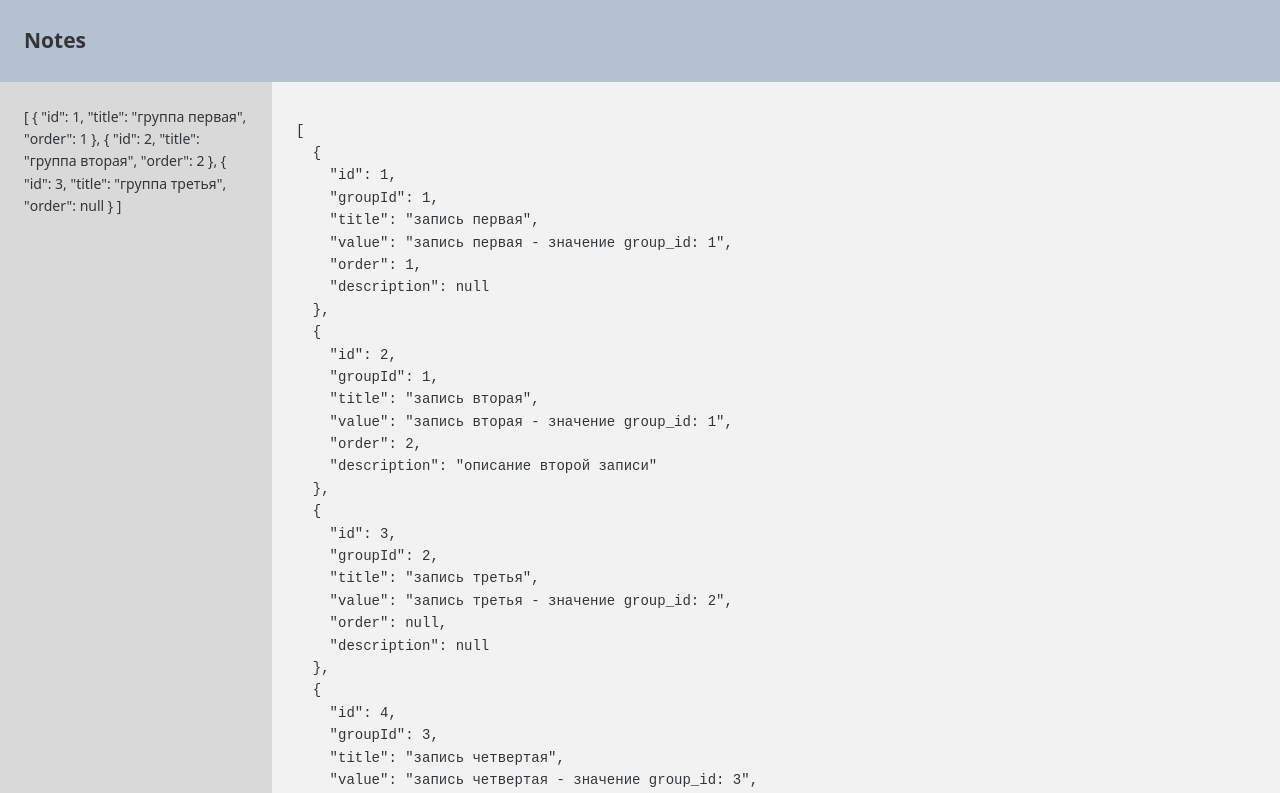
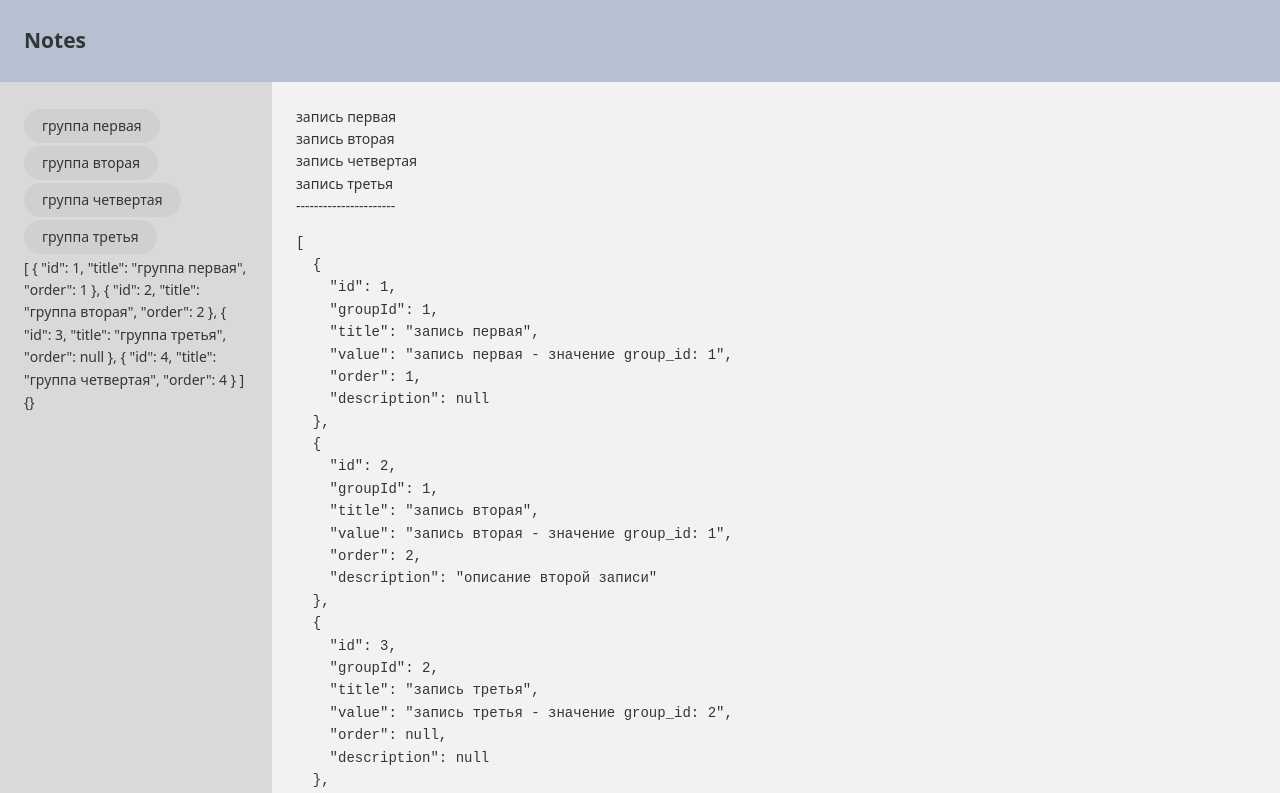
Before and after one commit to V-Grigory/notes, a Vue app in the folder front-vue3/: page / in a window 1280 px wide. Shown: the top 793 px of the page. Built offline with nearby package versions, Linux system fonts and the light colour scheme.

Commit message:
Add notes list component

```diff
--- a/front-vue3/src/App.vue
+++ b/front-vue3/src/App.vue
@@ -11,7 +11,7 @@
         </n-layout-sider>
 
         <n-layout-content content-style="padding: 24px;">
-          <pre>{{ notes }}</pre>
+          <notes-list />
         </n-layout-content>
       </n-layout>
 
@@ -21,19 +21,8 @@
 </template>
 
 <script setup lang="ts">
-import { ref } from "vue";
-import { serviceProvider } from "@/serviceProvider/serviceProvider";
-import type { INoteData } from "@/entities";
 import GroupsList from "@/components/groups/GroupsList.vue";
-
-const notes = ref<Array<INoteData>>([]);
-
-const getNotes = (): void => {
-  serviceProvider.notes
-    .getAllNotes()
-    .then((notesData: INoteData[] | []) => (notes.value = notesData));
-};
-getNotes();
+import NotesList from "@/components/notes/NotesList.vue";
 </script>
 
 <style scoped>
--- a/front-vue3/src/api/group/in-memory/groupData.json
+++ b/front-vue3/src/api/group/in-memory/groupData.json
@@ -13,5 +13,10 @@
     "id": 3,
     "title": "группа третья",
     "order": null
+  },
+  {
+    "id": 4,
+    "title": "группа четвертая",
+    "order": 4
   }
 ]
--- a/front-vue3/src/components/groups/GroupsList.vue
+++ b/front-vue3/src/components/groups/GroupsList.vue
@@ -1,5 +1,18 @@
 <template>
+  <n-button
+    v-for="(group, index) in store.sortedGroups"
+    :key="index"
+    @click="selectGroup(group)"
+    strong
+    secondary
+    round
+    class="button"
+  >
+    {{ group.title }}
+  </n-button>
   {{ store.groups }}
+  <br>
+  {{ store.selectedGroup }}
 </template>
 
 <script setup lang="ts">
@@ -17,6 +30,16 @@ const getGroups = (): void => {
 };
 
 getGroups();
+
+const selectGroup = (group: IGroupData): void => {
+  store.selectGroup(group);
+};
 </script>
 
-<style scoped></style>
+<style scoped>
+.button {
+  display: block;
+  text-wrap: initial;
+  margin: 3px 0;
+}
+</style>
--- /dev/null
+++ b/front-vue3/src/components/notes/NotesList.vue
@@ -0,0 +1,29 @@
+<template>
+  <div
+    v-for="(note, index) in store.sortedNotes"
+    :key="index"
+    class="note"
+  >
+    {{ note.title }}
+  </div>
+  ----------------------
+  <pre>{{ store.notes }}</pre>
+</template>
+
+<script setup lang="ts">
+import { serviceProvider } from "@/serviceProvider/serviceProvider";
+import { useNoteStore } from "@/stores/note";
+import type { INoteData } from "@/entities";
+
+const store = useNoteStore();
+
+const getNotes = (): void => {
+  serviceProvider.notes
+    .getAllNotes()
+    .then((notesData: INoteData[] | []) => (store.notes = notesData));
+};
+
+getNotes();
+</script>
+
+<style scoped></style>
--- a/front-vue3/src/stores/group.ts
+++ b/front-vue3/src/stores/group.ts
@@ -4,12 +4,28 @@ import type { IGroupData } from "@/entities";
 
 export const useGroupStore = defineStore("group", () => {
   const groups = ref<Array<IGroupData>>([]);
+  const selectedGroup = ref<IGroupData | {}>({});
 
-  // const doubleCount = computed(() => count.value * 2);
+  const sortedGroups = computed((): Array<IGroupData> | [] => {
+    const orderedGroups: Array<IGroupData> | [] = groups.value.filter(
+      (group: IGroupData) => group.order
+    );
+    const unOrderedGroups: Array<IGroupData> | [] = groups.value.filter(
+      (group: IGroupData) => !group.order
+    );
 
-  // function increment() {
-  //   count.value++;
-  // }
+    return [
+      ...orderedGroups.sort((a: IGroupData, b: IGroupData) => {
+        // @ts-ignore
+        return a.order - b.order;
+      }),
+      ...unOrderedGroups,
+    ];
+  });
 
-  return { groups };
+  function selectGroup(group: IGroupData): void {
+    selectedGroup.value = group;
+  }
+
+  return { groups, selectedGroup, sortedGroups, selectGroup };
 });
--- /dev/null
+++ b/front-vue3/src/stores/note.ts
@@ -0,0 +1,26 @@
+import { ref, computed } from "vue";
+import { defineStore } from "pinia";
+import type { INoteData } from "@/entities";
+
+export const useNoteStore = defineStore("note", () => {
+  const notes = ref<Array<INoteData>>([]);
+
+  const sortedNotes = computed((): Array<INoteData> | [] => {
+    const orderedNotes: Array<INoteData> | [] = notes.value.filter(
+      (note: INoteData) => note.order
+    );
+    const unOrderedNotes: Array<INoteData> | [] = notes.value.filter(
+      (note: INoteData) => !note.order
+    );
+
+    return [
+      ...orderedNotes.sort((a: INoteData, b: INoteData) => {
+        // @ts-ignore
+        return a.order - b.order;
+      }),
+      ...unOrderedNotes,
+    ];
+  });
+
+  return { notes, sortedNotes };
+});
```
Also changed, not shown: 2 other files (tests, documents, lock files or other folders).
